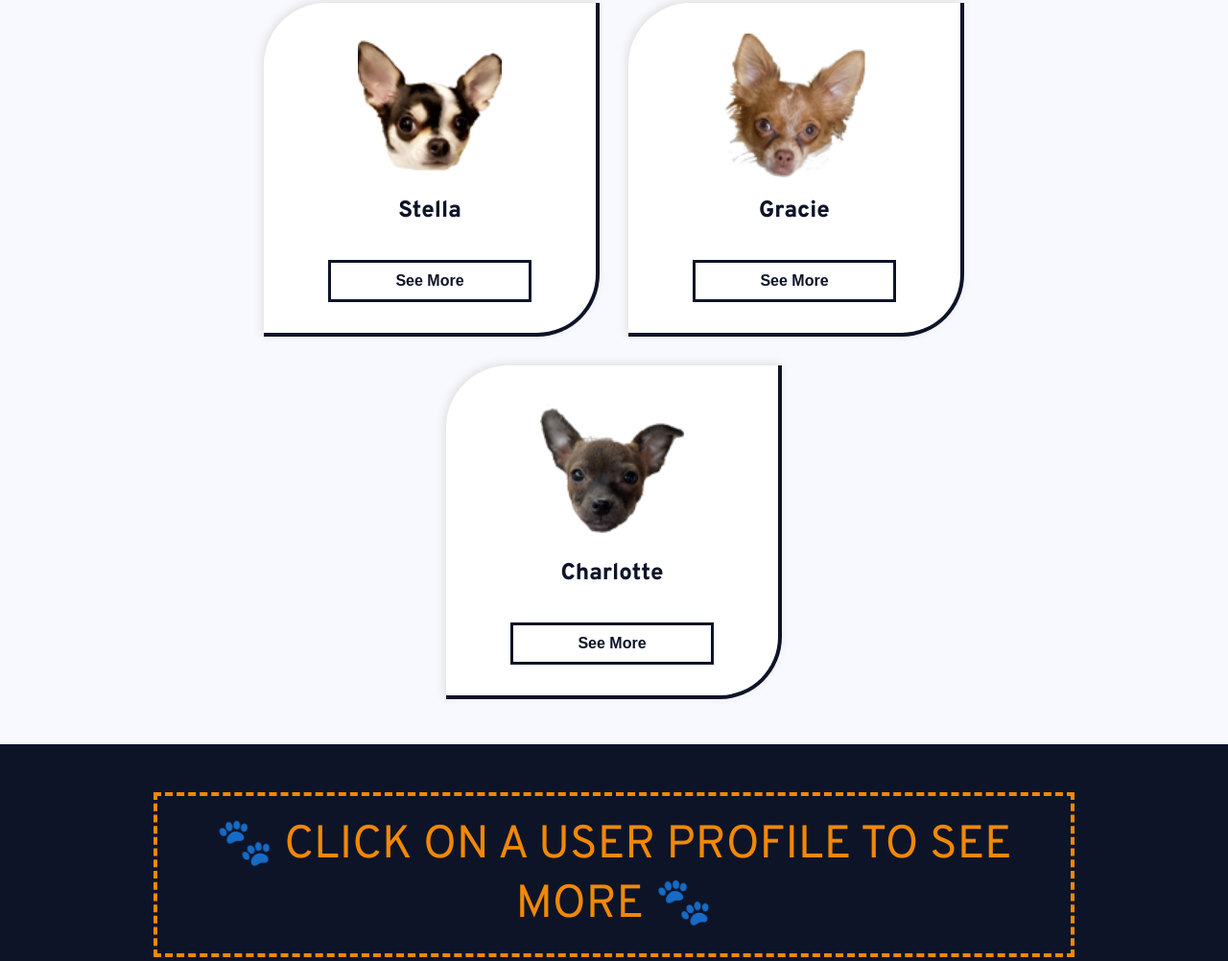
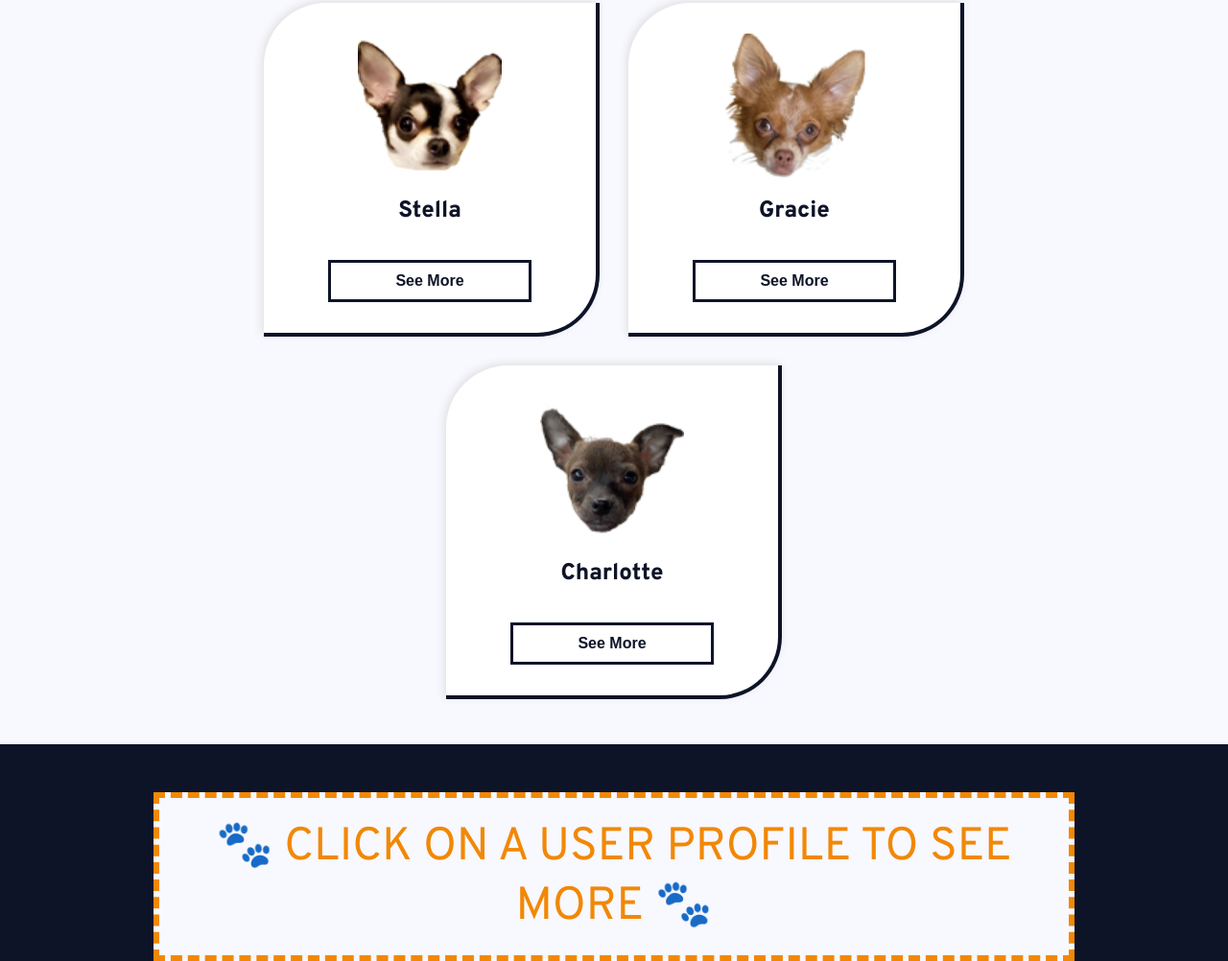
Before and after one commit to alanacapcreates/WWDC-SocialMediaForDogs-0721, a plain HTML site: page index.html in a window 1280 px wide. Shown: the part 140-1142 px from the top of the page at 96% size. Drawn offline with Linux system fonts and the light colour scheme.

Commit message:
made placeholder more prominent

```diff
--- a/styles.css
+++ b/styles.css
@@ -45,7 +45,8 @@ h1 > span {
     margin: 0 auto;
     width: 75%;
     padding: 20px 45px;
-    border: 4px dashed var(--tangerine);
+    border: 6px dashed var(--tangerine);
+    background-color: ghostwhite;
     color:var(--tangerine);
     text-align: center;
     font-size: 3em;
```
